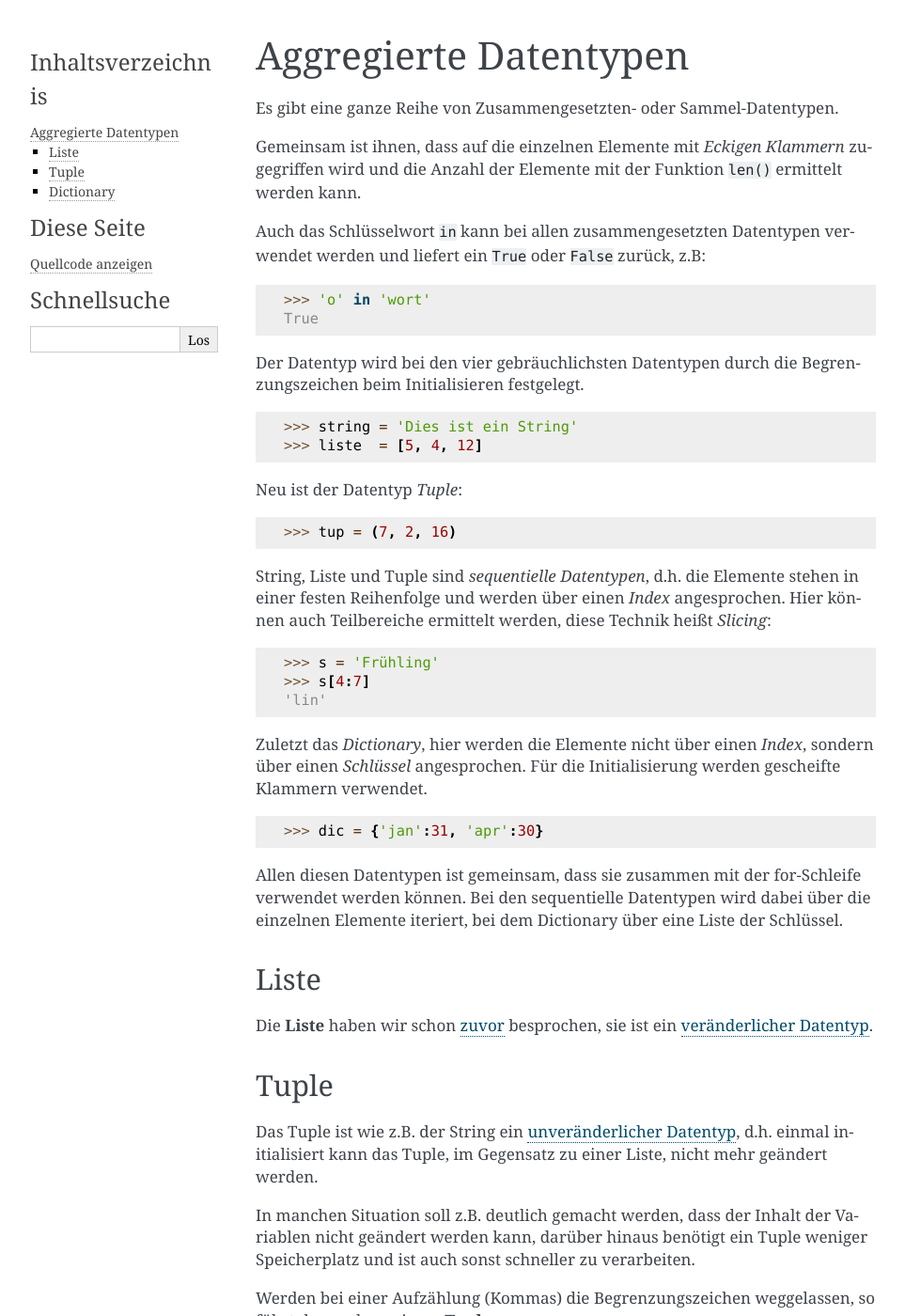
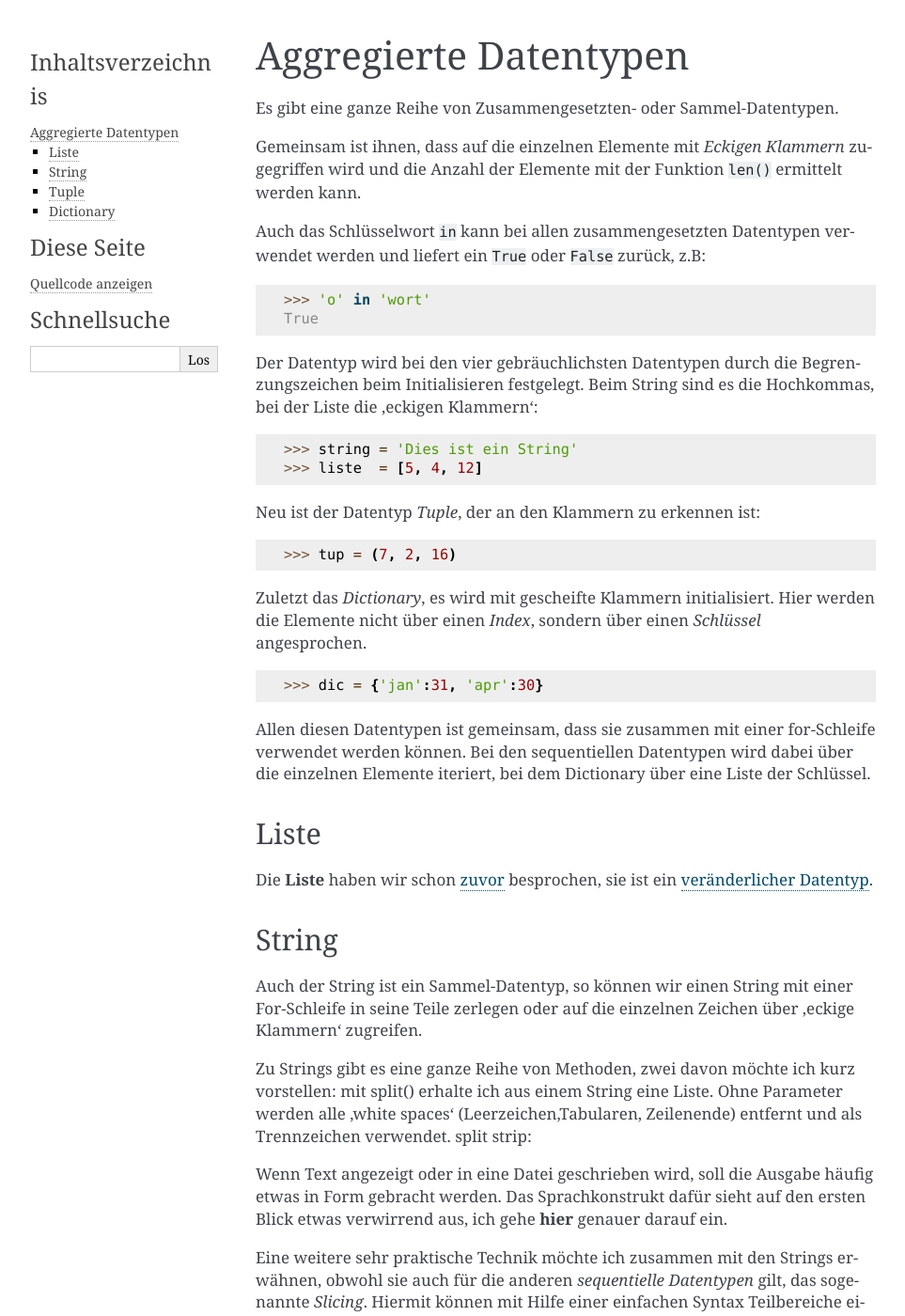
Before and after one commit to gerpark/pyworkshop, a Sphinx documentation site: the page built from docs/source/python/aggr.rst, in a window 1280 px wide and 1400 px high. Shown: the whole window at 94% size, without its empty margins (148-1111 px from the left). Built offline with Sphinx 7.4.7, drawn with Linux system fonts in a browser that asks for light colours; some of the changed text lies outside the part shown.

Commit message:
1.98 formulierungen

```diff
--- a/docs/source/index.rst
+++ b/docs/source/index.rst
@@ -13,7 +13,7 @@
 
 Dieses Dokument wird kontinuierlich weiterbearbeitet.
 
-Version 1.97 vom 6. Juli 2022
+Version 1.98 vom 12. Oktober 2022
 
 Und hier noch ein Link mit ein bisschen was zu `Python, dem Workshop und mir <http://www.ortrun-dieterich.de/workshop.html>`_ .
 
--- a/docs/source/python/aggr.rst
+++ b/docs/source/python/aggr.rst
@@ -21,48 +21,66 @@
     >>> 'o' in 'wort'
     True
 
-
 Der Datentyp wird bei den vier gebräuchlichsten Datentypen
 durch die Begrenzungszeichen beim Initialisieren festgelegt.
+Beim String sind es die Hochkommas, bei der Liste die
+'eckigen Klammern':
 
 .. code:: python
 
     >>> string = 'Dies ist ein String'
     >>> liste  = [5, 4, 12]
 
-Neu ist der Datentyp `Tuple`:
+Neu ist der Datentyp `Tuple`, der an den Klammern zu erkennen ist:
 
 .. code:: python
 
     >>> tup = (7, 2, 16)
 
-String, Liste und Tuple sind `sequentielle Datentypen`, d.h. die Elemente stehen in einer festen
-Reihenfolge und werden über einen `Index` angesprochen.
-Hier können auch Teilbereiche ermittelt werden, diese Technik heißt `Slicing`:
-
-.. code:: python
-
-    >>> s = 'Frühling'
-    >>> s[4:7]
-    'lin'
-
-Zuletzt das `Dictionary`, hier werden die Elemente nicht über einen `Index`,
+Zuletzt das `Dictionary`, es wird mit gescheifte Klammern initialisiert.
+Hier werden die Elemente nicht über einen `Index`,
 sondern über einen `Schlüssel` angesprochen.
-Für die Initialisierung werden gescheifte Klammern verwendet.
 
 .. code:: python
 
     >>> dic = {'jan':31, 'apr':30}
 
-
-Allen diesen Datentypen ist gemeinsam, dass sie zusammen mit der for-Schleife verwendet werden können.
-Bei den sequentielle Datentypen wird dabei über die einzelnen Elemente iteriert, bei
+Allen diesen Datentypen ist gemeinsam, dass sie zusammen mit einer for-Schleife verwendet werden können.
+Bei den sequentiellen Datentypen wird dabei über die einzelnen Elemente iteriert, bei
 dem Dictionary über eine Liste der Schlüssel.
 
 Liste
 -----
 
 Die **Liste** haben wir schon :ref:`zuvor <liste>` besprochen, sie ist ein :ref:`veränderlicher Datentyp <py-mutable>`.
+
+String
+------
+
+Auch der String ist ein Sammel-Datentyp, so können wir einen String mit einer For-Schleife
+in seine Teile zerlegen oder auf die einzelnen Zeichen über 'eckige Klammern' zugreifen.
+
+Zu Strings gibt es eine ganze Reihe von Methoden, zwei davon möchte ich kurz vorstellen:
+mit split() erhalte ich aus einem String eine Liste. Ohne Parameter werden alle
+'white spaces' (Leerzeichen,Tabularen, Zeilenende) entfernt und als Trennzeichen verwendet.
+split strip:
+
+Wenn Text angezeigt oder in eine Datei geschrieben wird, soll die Ausgabe
+häufig etwas in Form gebracht werden. Das Sprachkonstrukt dafür sieht auf den ersten Blick etwas
+verwirrend aus, ich gehe **hier** genauer darauf ein.
+
+
+Eine weitere sehr praktische Technik möchte ich zusammen mit den Strings erwähnen, obwohl sie auch für die anderen `sequentielle Datentypen`
+gilt, das sogenannte `Slicing`. Hiermit können mit Hilfe einer einfachen Syntax Teilbereiche eines Strings
+ermittelt werden (In anderen Sprachen wären dafür Funktionen mit Namen wie 'substring' notwendig).
+
+Ich zeige hier nur ein kurzes Beispiel:
+
+.. code:: python
+
+    >>> txt = 'Hausboot'
+    >>> s[1:4]
+    'aus'
 
 Tuple
 -----
@@ -158,3 +176,6 @@
             print("Der Monat", monat, "hat", monate[monat], "Tage.")
         else:
             print("Fehler: über den Monat <", monat, "> ist nichts gekannt!")
+
+
+Häufig ist der Schlüssel ein String, aber es kann auch eine anderer unveränderlicher Datentyp sein.
```
Also changed, not shown: other parts of docs/source/python/aggr.rst (+1 -1 lines), docs/source/object/class.rst (+8 -10 lines), docs/source/python/module.rst (+10 -10 lines).
